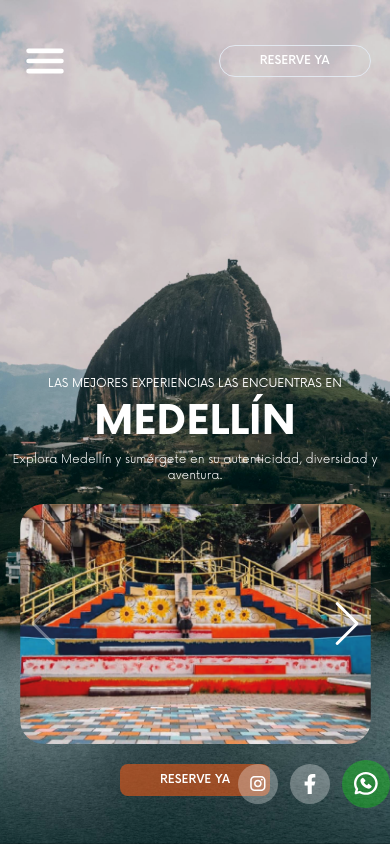
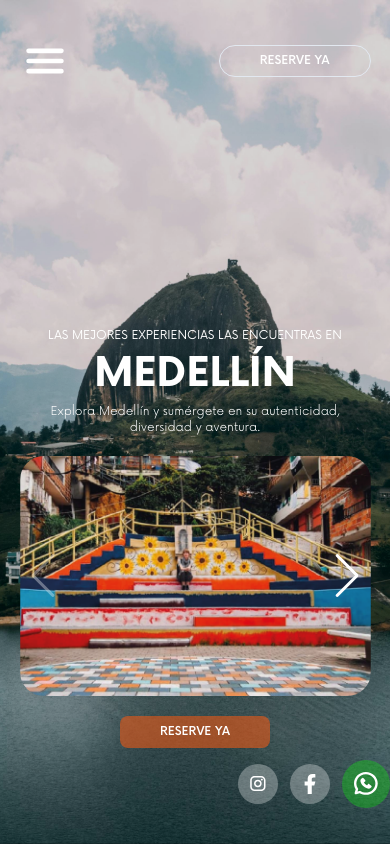
Before and after one commit to Marilynmonroy/heisshotel-1, a Next.js app: page /experiencias in a window 390 px wide. Shown: the top 844 px of the page. Built offline with nearby package versions, Linux system fonts and the light colour scheme.

Commit message:
experiencias

```diff
--- a/app/experiencias/page.js
+++ b/app/experiencias/page.js
@@ -25,13 +25,13 @@ export default function Experiencias() {
             objectFit="cover"
           />
         </div>
-        <section className="flex flex-col gap-5 items-center justify-end text-white z-20 absolute inset-0 pb-12">
+        <section className="flex flex-col gap-5 items-center justify-end text-white z-20 absolute inset-0 pb-24 md:pb-12">
           <div className="text-center flex flex-col">
             <span className="p-regular-16">
               LAS MEJORES EXPERIENCIAS LAS ENCUENTRAS EN
             </span>
             <h4 className="h3">MEDELLÍN</h4>
-            <span className="p-light-16 lg:text-center lg:float-center">
+            <span className="p-light-16 px-5 md:px-0lg:text-center lg:float-center">
               Explora Medellín y sumérgete en su autenticidad, diversidad y
               aventura.
             </span>
--- a/components/SliderHome.jsx
+++ b/components/SliderHome.jsx
@@ -314,8 +314,15 @@ const SliderHome = () => {
       </div>
 
       {/* Mapa */}
-      <div className=" text-white h-screen text-center flex justify-center items-center">
-        <GoogleMaps />
+      <div className=" text-white h-screen relative text-center flex justify-center items-center">
+        <GoogleMaps className="h-[75vh]" />
+        <div className="hidden sm:flex h-[25vh] relative">
+          <Image
+            src={"/images/habitacionLarge/largedetalles.webp"}
+            layout="fill"
+            objectFit="cover"
+          />
+        </div>
       </div>
       {/* footer */}
 
--- a/components/SocialMedia.jsx
+++ b/components/SocialMedia.jsx
@@ -25,7 +25,7 @@ export default function SocialMedia() {
         </a>
       </div>
       <div className="rounded-full bg-[#07FF02]/30 p-3 w-12 h-12">
-        <a href="https://wa.me/573178946768" target="_blank">
+        <a href="https://wa.me/573135250564" target="_blank">
           <Image
             src="/icons/whatsapp.svg"
             alt="Whatsapp Heiss"
```
